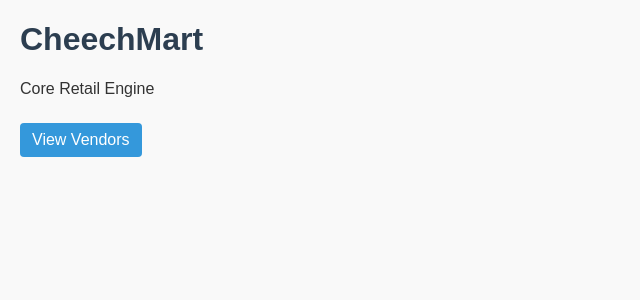
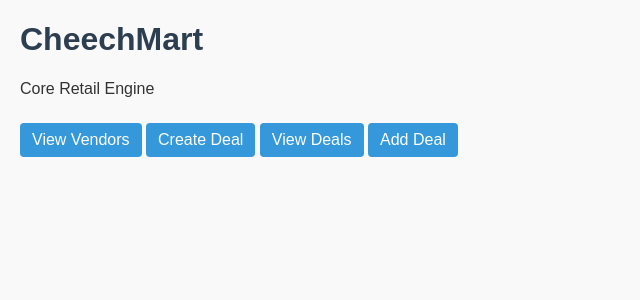
Before and after one commit to cll2/cheechmart-retail-engine, a PHP site: page / in a window 1280 px wide. Shown: the top 300 px of the page, without its empty margins (0-640 px from the left). Run offline with PHP 8.4, Linux system fonts and the light colour scheme; a stand-in replaces the project's code that opens the database connection.

Commit message:
replace index.html with .php front controller, fix navigation and update php pages

```diff
--- a/public/index.html
+++ /dev/null
@@ -1,16 +0,0 @@
-<!DOCTYPE html>
-<html>
-<head>
-    <title>WebProject</title>
-    <link rel="stylesheet" href="style.css">
-</head>
-<body>
-    <h1>CheechMart</h1>
-    <p>Core Retail Engine</p>
-
-        <nav>
-	    <a href="../src/display_vendors.php">View Vendors</a>
-
-	</nav>
-</body>
-</html>
--- /dev/null
+++ b/public/index.php
@@ -0,0 +1,81 @@
+<?php
+// public/index.php
+
+// Optional: require an init.php if you want shared functions, session start, etc.
+// require_once __DIR__ . '/../src/init.php';
+
+// Determine which page to load
+$page = $_GET['page'] ?? '';
+
+switch ($page) {
+    case 'display_vendors':
+        require_once __DIR__ . '/../src/display_vendors.php';
+        break;
+
+    case 'create_deal':
+        require_once __DIR__ . '/../src/create_deal.php';
+        break;
+
+    case 'display_deals':
+        require_once __DIR__ . '/../src/display_deals.php';
+        break;
+
+    case 'add_deal':
+        require_once __DIR__ . '/../src/dbconnect.local.php';
+
+        if ($_SERVER['REQUEST_METHOD'] === 'POST') {
+            // Handle form submission
+            $vendor_id  = $_POST['vendor_id'] ?? null;
+            $item_id    = $_POST['item_id'] ?? null;
+            $deal_type  = $_POST['deal_type'] ?? '';
+            $amount     = $_POST['amount'] ?? 0;
+            $start_date = $_POST['start_date'] ?? null;
+            $end_date   = $_POST['end_date'] ?? null;
+
+            if (!$vendor_id || !$item_id || !$start_date || !$end_date) {
+                die("Missing required fields.");
+            }
+
+            $query = "INSERT INTO deals (vendor_id, item_id, deal_type, amount, start_date, end_date)
+                      VALUES ($1, $2, $3, $4, $5, $6)";
+            $result = pg_query_params($conn, $query, [
+                $vendor_id, $item_id, $deal_type, $amount, $start_date, $end_date
+            ]);
+
+            if (!$result) {
+                die("Error adding deal: " . pg_last_error($conn));
+            }
+
+            // Redirect to view deals
+            header("Location: index.php?page=display_deals");
+            exit;
+
+        } else {
+            // GET request → show the create deal form
+            require_once __DIR__ . '/../src/create_deal.php';
+        }
+        break;
+
+    default:
+        // Default home page HTML
+        ?>
+        <!DOCTYPE html>
+        <html>
+        <head>
+            <title>CheechMart</title>
+            <link rel="stylesheet" href="style.css">
+        </head>
+        <body>
+            <h1>CheechMart</h1>
+            <p>Core Retail Engine</p>
+            <nav>
+                <a href="index.php?page=display_vendors">View Vendors</a>
+                <a href="index.php?page=create_deal">Create Deal</a>
+                <a href="index.php?page=display_deals">View Deals</a>
+                <a href="index.php?page=add_deal">Add Deal</a>
+            </nav>
+        </body>
+        </html>
+        <?php
+        break;
+}
--- a/src/display_deals.php
+++ b/src/display_deals.php
@@ -72,8 +72,8 @@ pg_close($conn);
 ?>
 
 <p>
-<a href="create_deal.php">Add New Deal</a>
-<a href="../public/index.html">Home</a>
+<a href="index.php?page=create_deal">Add New Deal</a>
+<a href="index.php?page=">Home</a>
 
 </p>
 
--- a/src/display_vendors.php
+++ b/src/display_vendors.php
@@ -59,7 +59,7 @@ if ($first) {
 pg_close($conn);
 ?>
 
-<p><a href="../public/index.html">Back to home</a></p>
+<p><a href="index.php?page=">Back to home</a></p>
 
 </body>
 </html>
```
Also changed, not shown: src/create_deal.php (+9 -4 lines).
